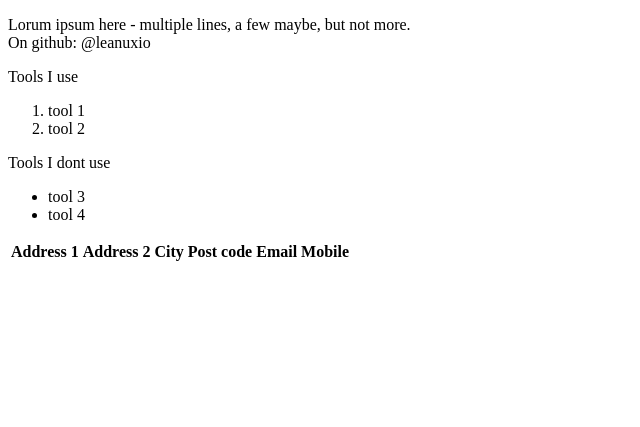
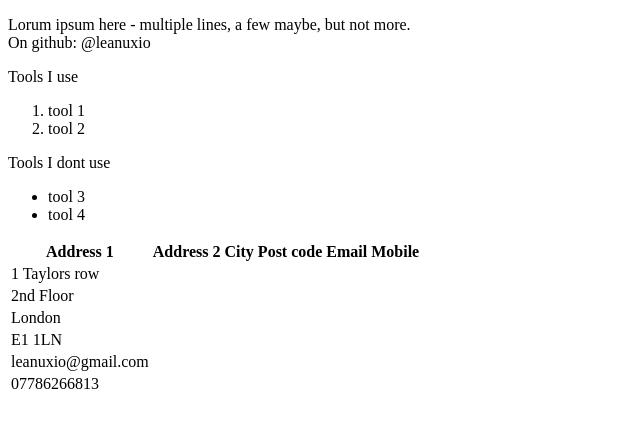
Before and after one commit to leanuxio/learn-co-sandbox, a plain HTML site: page index.html in a window 1280 px wide. Shown: the part 105-532 px from the top of the page, without its empty margins (0-640 px from the left). Drawn offline with Linux system fonts and the light colour scheme.

Commit message:
automatically backed up by learn

```diff
--- a/index.html
+++ b/index.html
@@ -30,8 +30,24 @@
         <th>Mobile</th>
       </tr>
 
-      <tr></tr>
-      <tr></tr>
+      <tr>
+        <td>1 Taylors row</td>
+        </tr>
+      <tr>
+        <td>2nd Floor</td>
+        </tr>
+      <tr>
+        <td>London</td>
+      </tr>
+      <tr>
+        <td>E1 1LN</td>
+      </tr>
+      <tr>
+        <td>leanuxio@gmail.com</td>
+      </tr>
+      <tr>
+        <td>07786266813</td>
+      </tr>
     </table>
 
   </body>
```
